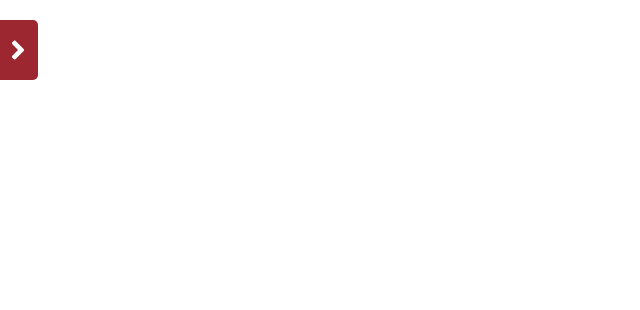
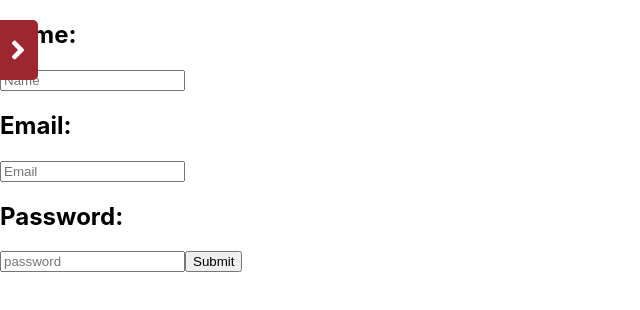
Before and after one commit to shyguyMatt/ConnectMates, a React (Create React App) app in the folder client/: page /signup in a window 1280 px wide. Before the commit this address had no page. Shown: the top 310 px of the page, without its empty margins (0-640 px from the left). Built offline with nearby package versions, Linux system fonts and the light colour scheme.

Commit message:
added a basic signup form

```diff
--- a/client/src/App.js
+++ b/client/src/App.js
@@ -6,6 +6,7 @@ import Header from './components/elements/Header';
 import Modal from './components/elements/Modal';
 import Home from './components/pages/Home';
 import Profile from './components/pages/Profile';
+import SignupForm from './components/forms/SignupForm';
 
 export default function App() {
   const [currentPage, setCurrentPage] = useState('Home');
@@ -44,6 +45,7 @@ export default function App() {
               <Footer />
             </div>
           } />
+          <Route path='/signup' element={<SignupForm />} />
         </Routes>
 
       </div>
--- /dev/null
+++ b/client/src/components/forms/SignupForm.js
@@ -0,0 +1,70 @@
+import React, { useState } from 'react';
+import { from, useMutation } from '@apollo/client';
+import { ADD_USER } from '../../utils/mutations';
+
+export default function SignupForm() {
+  const [formState, setFormState] = useState({ email: '', name: '', password: ''});
+  // const [addUser, { error, data }] = useMutation(ADD_USER);
+
+  const handleChange = (e) => {
+    const { name, value } = e.target;
+
+    setFormState({
+      ...formState,
+      [name]: value,
+    });
+  };
+
+  const handleFormSubmit = async (e) => {
+    e.preventDefault();
+
+    // try {
+    //   const { data } = await ADD_USER({
+    //     variables: { ...formState },
+    //   });
+
+    //   Auth.login(data.addUser.token);
+    // } catch (error) {
+    //   console.error(error);
+    // }
+  };
+
+  return(
+    <form onSubmit={handleFormSubmit}>
+      <h2>Name:</h2>
+      <input
+        className='form-input'
+        placeholder='Name'
+        name='name'
+        type='text'
+        value={formState.name}
+        onChange={handleChange}
+        />
+
+        <h2>Email:</h2>
+        <input
+          className='form-input'
+          placeholder='Email'
+          name='email'
+          type='email'
+          value={formState.email}
+          onChange={handleChange}
+          />
+
+          <h2>Password:</h2>
+          <input
+            className='form-input'
+            placeholder='password'
+            name='password'
+            type='password'
+            value={formState.password}
+            onChange={handleChange}
+            />
+
+            <button
+              type='submit'
+              className='submit'
+              >Submit</button>
+    </form>
+  )
+}
```
